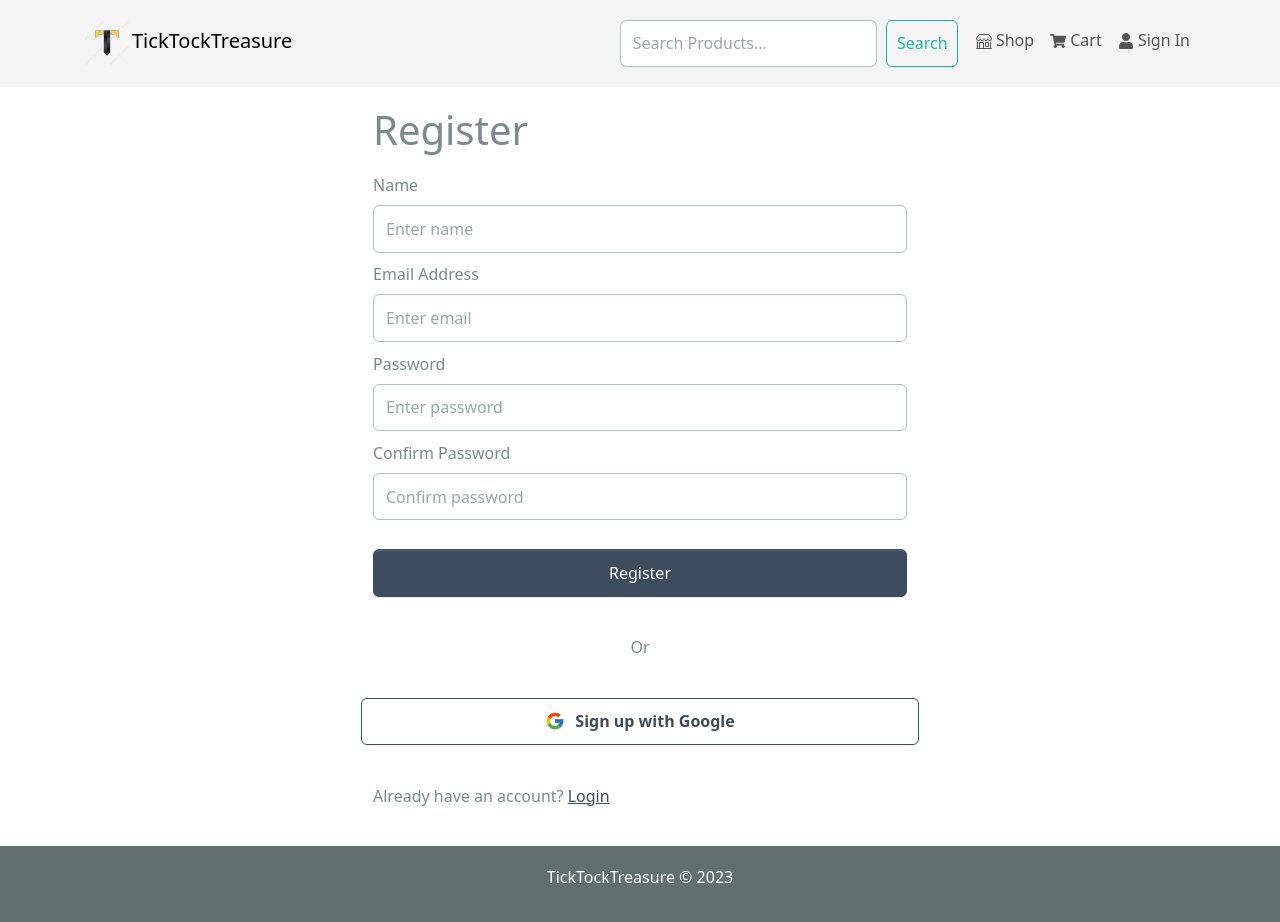
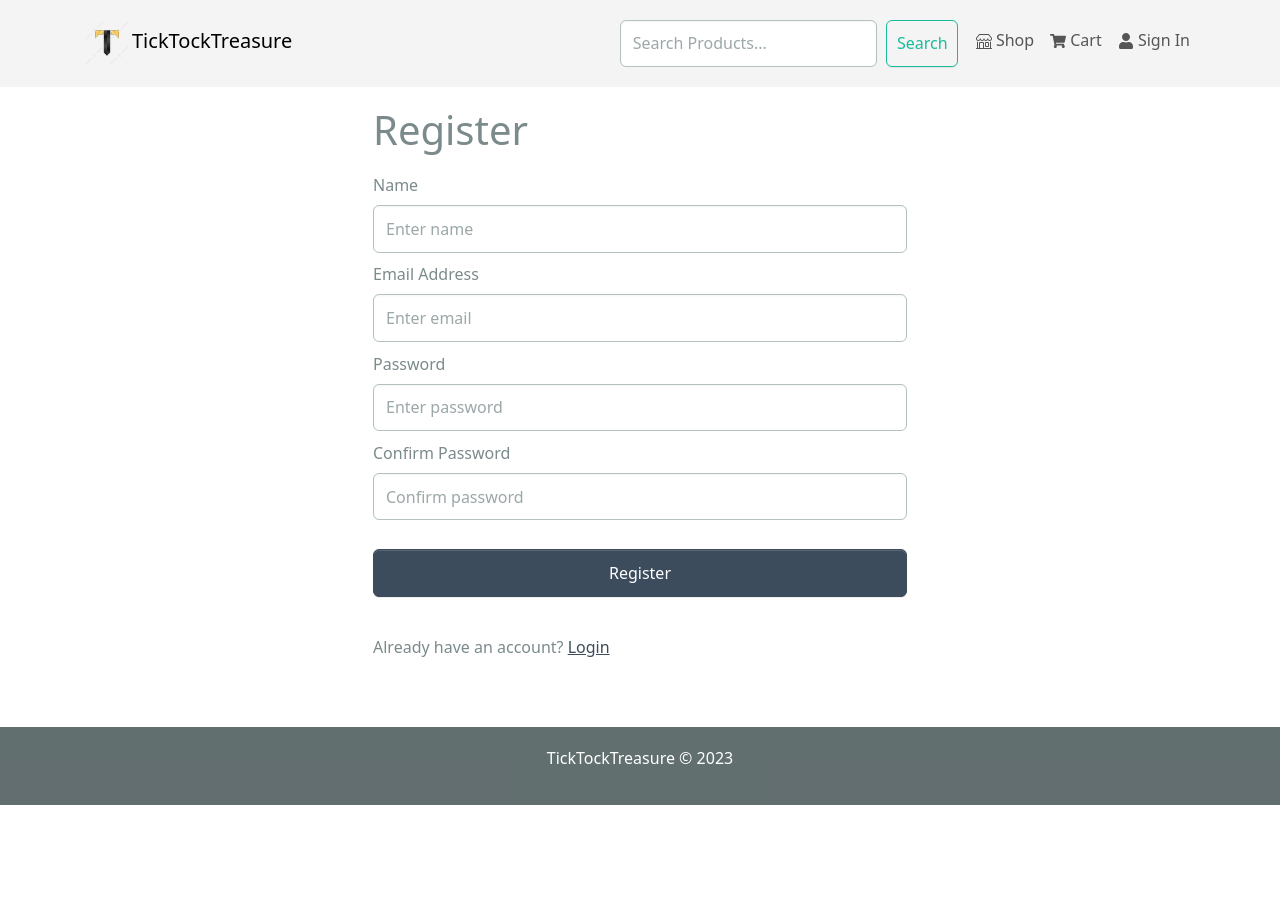
Before and after one commit to eddy14627/TickTockTreasures, a React (Create React App) app in the folder frontend/: page /register in a window 1280 px wide. After the commit the page ends 805 px from the top, so only its background shows below. Built offline with nearby package versions, Linux system fonts and the light colour scheme.

Commit message:
removed sign up with google

```diff
--- a/frontend/src/screens/RegisterScreen.jsx
+++ b/frontend/src/screens/RegisterScreen.jsx
@@ -107,7 +107,7 @@ const RegisterScreen = () => {
             </Button>
           </Col>
         </Row>
-        <Row className="py-3 justify-content-center">Or</Row>
+        {/* <Row className="py-3 justify-content-center">Or</Row>
 
         <Row className="py-3 justify-content-center">
           <GoogleAuthButton
@@ -119,7 +119,7 @@ const RegisterScreen = () => {
             rounded
             className="col-12"
           />
-        </Row>
+        </Row> */}
 
         {isLoading && <Loader />}
       </Form>
```
